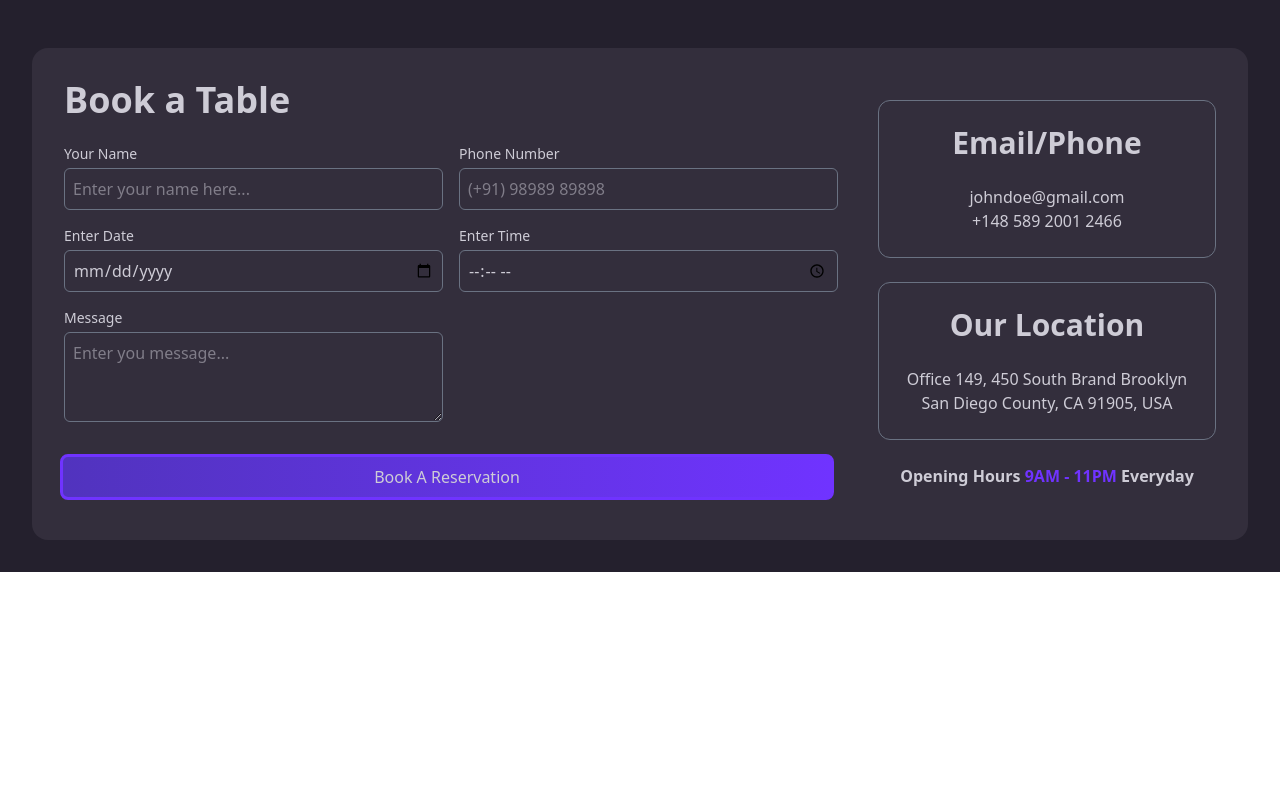
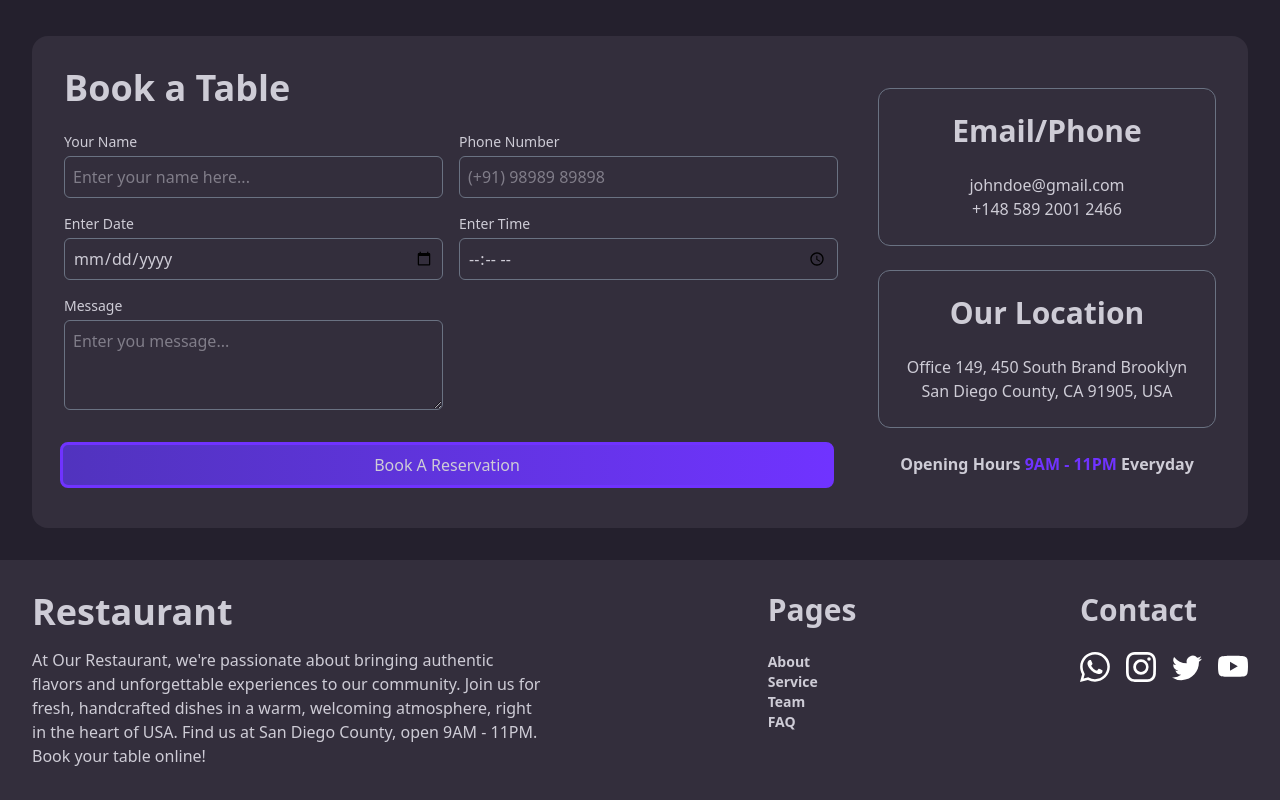
Before and after one commit to aarti-soni3/restaurant-responsive-design, a React (Vite) app: page / in a window 1280 px wide. Shown: the part 4486-5286 px from the top of the page. Before the commit the page ends 5058 px from the top, so only its background shows below. Built offline with nearby package versions, Linux system fonts and the light colour scheme.

Commit message:
Footer | Nav bar changes

```diff
--- a/src/App.jsx
+++ b/src/App.jsx
@@ -1,6 +1,7 @@
 import "./App.css";
 import AboutUs from "./Component/AboutUs";
 import CustomerFeedback from "./Component/CustomerFeedback";
+import Footer from "./Component/Footer";
 import HeroSection from "./Component/HeroSection";
 import NavigationBar from "./Component/NavigationBar";
 import OrderNowBanner from "./Component/OrderNowBanner";
@@ -13,7 +14,7 @@ function App() {
     <>
       <NavigationBar />
       <main className="w-full overflow-x-hidden">
-        <div className="mt-16"></div>
+        <div className="mt-10"></div>
         <HeroSection />
         <AboutUs />
         <Services />
@@ -21,6 +22,7 @@ function App() {
         <OrderNowBanner/>
         <TeamSection/>
         <ReserveTable/>
+        <Footer/>
       </main>
     </>
   );
--- /dev/null
+++ b/src/Component/Footer.jsx
@@ -0,0 +1,97 @@
+export default function Footer() {
+  const iconData = {
+    whatsapp: (props) => (
+      <svg
+        xmlns="http://www.w3.org/2000/svg"
+        width="16"
+        height="16"
+        fill="currentColor"
+        className="bi bi-whatsapp"
+        viewBox="0 0 16 16"
+        {...props}
+      >
+        <path d="M13.601 2.326A7.85 7.85 0 0 0 7.994 0C3.627 0 .068 3.558.064 7.926c0 1.399.366 2.76 1.057 3.965L0 16l4.204-1.102a7.9 7.9 0 0 0 3.79.965h.004c4.368 0 7.926-3.558 7.93-7.93A7.9 7.9 0 0 0 13.6 2.326zM7.994 14.521a6.6 6.6 0 0 1-3.356-.92l-.24-.144-2.494.654.666-2.433-.156-.251a6.56 6.56 0 0 1-1.007-3.505c0-3.626 2.957-6.584 6.591-6.584a6.56 6.56 0 0 1 4.66 1.931 6.56 6.56 0 0 1 1.928 4.66c-.004 3.639-2.961 6.592-6.592 6.592m3.615-4.934c-.197-.099-1.17-.578-1.353-.646-.182-.065-.315-.099-.445.099-.133.197-.513.646-.627.775-.114.133-.232.148-.43.05-.197-.1-.836-.308-1.592-.985-.59-.525-.985-1.175-1.103-1.372-.114-.198-.011-.304.088-.403.087-.088.197-.232.296-.346.1-.114.133-.198.198-.33.065-.134.034-.248-.015-.347-.05-.099-.445-1.076-.612-1.47-.16-.389-.323-.335-.445-.34-.114-.007-.247-.007-.38-.007a.73.73 0 0 0-.529.247c-.182.198-.691.677-.691 1.654s.71 1.916.81 2.049c.098.133 1.394 2.132 3.383 2.992.47.205.84.326 1.129.418.475.152.904.129 1.246.08.38-.058 1.171-.48 1.338-.943.164-.464.164-.86.114-.943-.049-.084-.182-.133-.38-.232" />
+      </svg>
+    ),
+    instagram: (props) => (
+      <svg
+        xmlns="http://www.w3.org/2000/svg"
+        width="16"
+        height="16"
+        fill="currentColor"
+        className="bi bi-instagram"
+        viewBox="0 0 16 16"
+        {...props}
+      >
+        <path d="M8 0C5.829 0 5.556.01 4.703.048 3.85.088 3.269.222 2.76.42a3.9 3.9 0 0 0-1.417.923A3.9 3.9 0 0 0 .42 2.76C.222 3.268.087 3.85.048 4.7.01 5.555 0 5.827 0 8.001c0 2.172.01 2.444.048 3.297.04.852.174 1.433.372 1.942.205.526.478.972.923 1.417.444.445.89.719 1.416.923.51.198 1.09.333 1.942.372C5.555 15.99 5.827 16 8 16s2.444-.01 3.298-.048c.851-.04 1.434-.174 1.943-.372a3.9 3.9 0 0 0 1.416-.923c.445-.445.718-.891.923-1.417.197-.509.332-1.09.372-1.942C15.99 10.445 16 10.173 16 8s-.01-2.445-.048-3.299c-.04-.851-.175-1.433-.372-1.941a3.9 3.9 0 0 0-.923-1.417A3.9 3.9 0 0 0 13.24.42c-.51-.198-1.092-.333-1.943-.372C10.443.01 10.172 0 7.998 0zm-.717 1.442h.718c2.136 0 2.389.007 3.232.046.78.035 1.204.166 1.486.275.373.145.64.319.92.599s.453.546.598.92c.11.281.24.705.275 1.485.039.843.047 1.096.047 3.231s-.008 2.389-.047 3.232c-.035.78-.166 1.203-.275 1.485a2.5 2.5 0 0 1-.599.919c-.28.28-.546.453-.92.598-.28.11-.704.24-1.485.276-.843.038-1.096.047-3.232.047s-2.39-.009-3.233-.047c-.78-.036-1.203-.166-1.485-.276a2.5 2.5 0 0 1-.92-.598 2.5 2.5 0 0 1-.6-.92c-.109-.281-.24-.705-.275-1.485-.038-.843-.046-1.096-.046-3.233s.008-2.388.046-3.231c.036-.78.166-1.204.276-1.486.145-.373.319-.64.599-.92s.546-.453.92-.598c.282-.11.705-.24 1.485-.276.738-.034 1.024-.044 2.515-.045zm4.988 1.328a.96.96 0 1 0 0 1.92.96.96 0 0 0 0-1.92m-4.27 1.122a4.109 4.109 0 1 0 0 8.217 4.109 4.109 0 0 0 0-8.217m0 1.441a2.667 2.667 0 1 1 0 5.334 2.667 2.667 0 0 1 0-5.334" />
+      </svg>
+    ),
+    twitter: (props) => (
+      <svg
+        xmlns="http://www.w3.org/2000/svg"
+        width="16"
+        height="16"
+        fill="currentColor"
+        className="bi bi-twitter"
+        viewBox="0 0 16 16"
+        {...props}
+      >
+        <path d="M5.026 15c6.038 0 9.341-5.003 9.341-9.334q.002-.211-.006-.422A6.7 6.7 0 0 0 16 3.542a6.7 6.7 0 0 1-1.889.518 3.3 3.3 0 0 0 1.447-1.817 6.5 6.5 0 0 1-2.087.793A3.286 3.286 0 0 0 7.875 6.03a9.32 9.32 0 0 1-6.767-3.429 3.29 3.29 0 0 0 1.018 4.382A3.3 3.3 0 0 1 .64 6.575v.045a3.29 3.29 0 0 0 2.632 3.218 3.2 3.2 0 0 1-.865.115 3 3 0 0 1-.614-.057 3.28 3.28 0 0 0 3.067 2.277A6.6 6.6 0 0 1 .78 13.58a6 6 0 0 1-.78-.045A9.34 9.34 0 0 0 5.026 15" />
+      </svg>
+    ),
+    youtube: (props) => (
+      <svg
+        xmlns="http://www.w3.org/2000/svg"
+        width="16"
+        height="16"
+        fill="currentColor"
+        className="bi bi-youtube"
+        viewBox="0 0 16 16"
+        {...props}
+      >
+        <path d="M8.051 1.999h.089c.822.003 4.987.033 6.11.335a2.01 2.01 0 0 1 1.415 1.42c.101.38.172.883.22 1.402l.01.104.022.26.008.104c.065.914.073 1.77.074 1.957v.075c-.001.194-.01 1.108-.082 2.06l-.008.105-.009.104c-.05.572-.124 1.14-.235 1.558a2.01 2.01 0 0 1-1.415 1.42c-1.16.312-5.569.334-6.18.335h-.142c-.309 0-1.587-.006-2.927-.052l-.17-.006-.087-.004-.171-.007-.171-.007c-1.11-.049-2.167-.128-2.654-.26a2.01 2.01 0 0 1-1.415-1.419c-.111-.417-.185-.986-.235-1.558L.09 9.82l-.008-.104A31 31 0 0 1 0 7.68v-.123c.002-.215.01-.958.064-1.778l.007-.103.003-.052.008-.104.022-.26.01-.104c.048-.519.119-1.023.22-1.402a2.01 2.01 0 0 1 1.415-1.42c.487-.13 1.544-.21 2.654-.26l.17-.007.172-.006.086-.003.171-.007A100 100 0 0 1 7.858 2zM6.4 5.209v4.818l4.157-2.408z" />
+      </svg>
+    ),
+  };
+
+  return (
+    <>
+      <section className="flex flex-col lg:flex-row justify-between bg-blackcurrant p-8 gap-8">
+        <div className="flex flex-col gap-4 flex-0">
+          <h1>Restaurant</h1>
+          <p className="w-3xs sm:w-md lg:w-lg">
+            At Our Restaurant, we're passionate about bringing authentic flavors
+            and unforgettable experiences to our community. Join us for fresh,
+            handcrafted dishes in a warm, welcoming atmosphere, right in the
+            heart of USA. Find us at San Diego County, open 9AM - 11PM. Book
+            your table online!
+          </p>
+        </div>
+        <div>
+          <h2 className="mb-6">Pages</h2>
+          <p className="font-bold text-sm">About</p>
+          <p className="font-bold text-sm">Service</p>
+          <p className="font-bold text-sm">Team</p>
+          <p className="font-bold text-sm">FAQ</p>
+        </div>
+        <div>
+          <h2 className="mb-6">Contact</h2>
+          <div className="flex gap-4">
+            {Object.entries(iconData).map(([key, Icon]) => {
+              console.log(Icon);
+              return (
+                <Icon
+                  key={key}
+                  width={30}
+                  height={30}
+                  // icon={Icon}
+                  style={{ color: "#fff", cursor: "pointer" }}
+                />
+              );
+            })}
+          </div>
+        </div>
+      </section>
+    </>
+  );
+}
--- a/src/Component/NavigationBar.jsx
+++ b/src/Component/NavigationBar.jsx
@@ -1,4 +1,11 @@
+import { TextAlignJustify } from "lucide-react";
+import { X } from "lucide-react";
+import { useState } from "react";
+
 export default function NavigationBar() {
+  const [openMenu, setOpenMenu] = useState(false);
+  const toggleMenu = () => setOpenMenu(!openMenu);
+
   return (
     <>
       <header className="w-full fixed flex md:gap-10 justify-between md:justify-evenly p-2 md:p-1 bg-blackcurrant border-b border-zinc-400/40 z-100 overflow-x-hidden">
@@ -20,7 +27,27 @@ export default function NavigationBar() {
           <a href="">FAQS</a>
         </nav>
 
-        <button>book a table</button>
+        <nav
+          className={`flex flex-col fixed left-0 right-0 md:hidden p-8 transition-all duration-300 ${
+            openMenu
+              ? "top-16 opacity-100"
+              : "top-0 -translate-y-full opacity-0"
+          } bg-activated-charcoal justify-between items-center gap-6 text-md [&_a]:capitalize [&_a]:hover:text-violet-400 [&_a]:font-medium `}
+        >
+          <a href="">home</a>
+          <a href="">about us</a>
+          <a href="">services</a>
+          <a href="">team</a>
+          <a href="">FAQS</a>
+        </nav>
+
+        <button className="hidden md:block">book a table</button>
+        <button
+          className="md:hidden bg-activated-charcoal p-2.5 cursor-pointer"
+          onClick={toggleMenu}
+        >
+          {openMenu ? <X /> : <TextAlignJustify />}
+        </button>
       </header>
     </>
   );
--- a/src/Component/ReserveTable.jsx
+++ b/src/Component/ReserveTable.jsx
@@ -2,9 +2,9 @@ export default function ReserveTable() {
   return (
     <>
       <section className="flex flex-col bg-activated-charcoal p-8 gap-15 ">
-        <div className="flex flex-col items-center mt-6 gap-3">
+        <div className="flex flex-col items-center text-center mt-6 gap-6">
           <h1>Get in Touch to Reserve Your Table</h1>
-          <p className="text-lg">
+          <p className="text-sm md:text-lg">
             Whether you're planning a casual dinner or a special celebration,
             we're here to make your experience seamless.
           </p>
@@ -12,7 +12,7 @@ export default function ReserveTable() {
         <div className="flex flex-col md:flex-row bg-blackcurrant rounded-2xl p-8 gap-10">
           <section className="flex flex-1 flex-col gap-6 items-center">
             <div className="w-full">
-              <h1 className="text-left">Book a Table</h1>
+              <h1 className="text-3xl md:text-4xl text-left">Book a Table</h1>
             </div>
             <div className="w-full grid grid-cols-1 lg:grid-cols-2 gap-4">
               <div className="flex flex-col gap-1">
@@ -69,14 +69,14 @@ export default function ReserveTable() {
           </section>
           <section className="flex flex-col gap-6 text-center self-center w-full md:w-fit">
             <div className="flex flex-col gap-6 rounded-xl border border-gray-500 p-6">
-              <h2>Email/Phone</h2>
+              <h2 className="text-xl md:text-3xl">Email/Phone</h2>
               <div>
                 <p>johndoe@gmail.com</p>
                 <p>+148 589 2001 2466</p>
               </div>
             </div>
             <div className="flex flex-col gap-6 rounded-xl border border-gray-500 p-6 items-center">
-              <h2>Our Location</h2>
+              <h2 className="text-xl md:text-3xl">Our Location</h2>
               <div>
                 <p className="max-w-2xs">
                   Office 149, 450 South Brand Brooklyn San Diego County, CA
```
